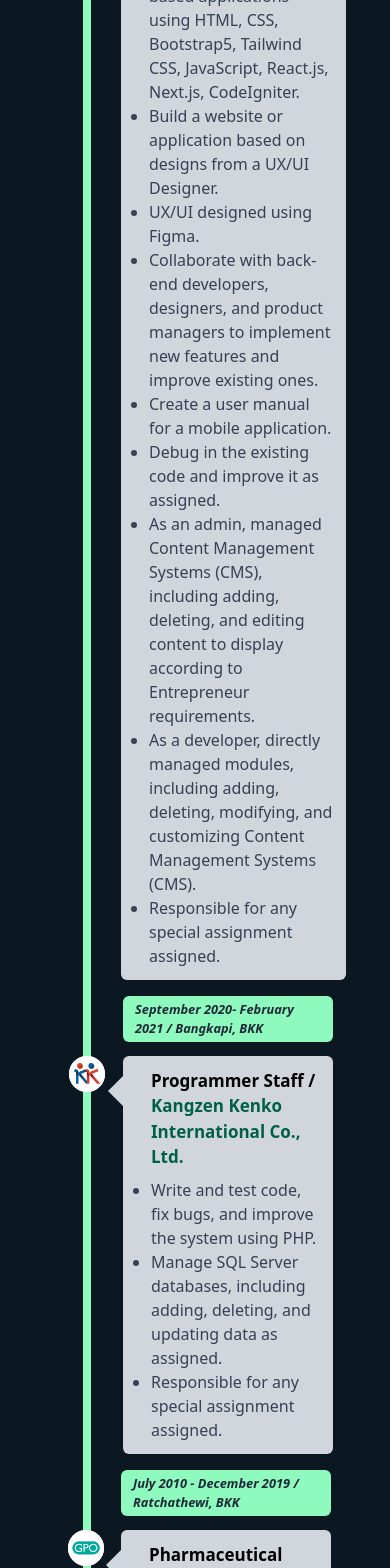
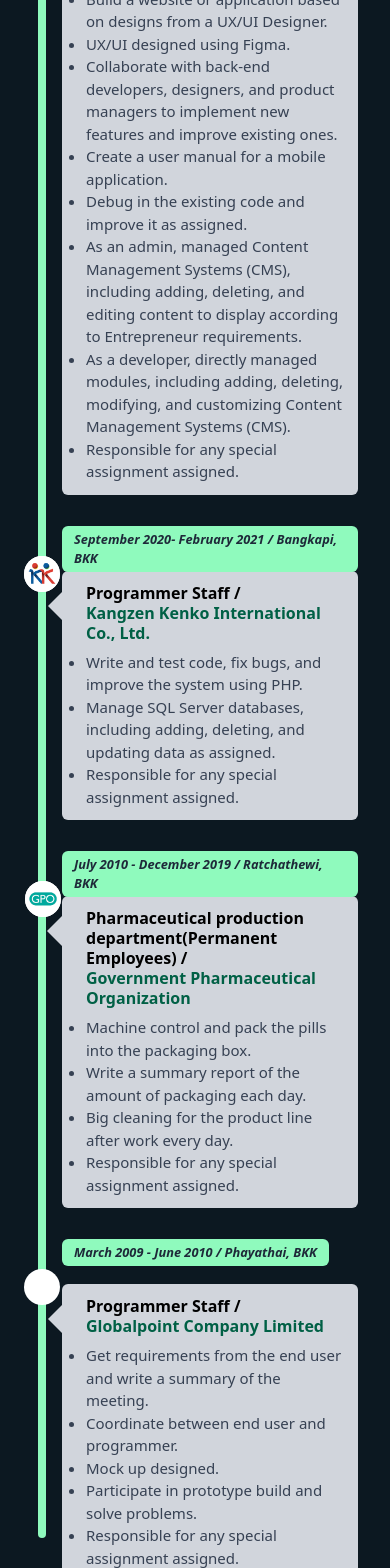
Before and after one commit to KKPornpimon/Kanomsmile29-Portfolio, a Next.js app: page /experience in a window 390 px wide. Shown: the part 432-2000 px from the top of the page. Built offline with nearby package versions, Linux system fonts and the light colour scheme.

Commit message:
recheck overall, change bg-color of title project experience, mobile responsive about timeline of  experience

```diff
--- a/app/experience/page.jsx
+++ b/app/experience/page.jsx
@@ -5,14 +5,14 @@
       <section id="experience" className="mt-20">
           <div className="text-center">
               <h1 className="text-[23px] gardient-text capitalize">experiences</h1>
-              <h1 className="text-gray-300 text-[30px] font-semibold capitalize">Where I’ve been employed</h1>
+              <h1 className="text-gray-300 text-[26px] font-semibold capitalize">Where I’ve been employed</h1>
           </div>
 
           <div className='mt-20'>
             <ul className="timeline relative w-full">
 
-              <li className="wrapper relative z-[3] w-[90%] md:w-[50%] py-5 md:py-2 px-5 my-9">
-                <div className="text-box relative z-[3] rounded-md bg-gray-300 py-3 ps-7 pe-3">
+              <li className="wrapper relative z-[3] w-[85%] md:w-[47%] py-5 md:py-2 my-9">
+                <div className="text-box relative z-[3] rounded-md bg-gray-300 py-3 ps-6 lg:ps-8 pe-3">
                   <span className="circle">
                     <img
                       src='/images/mather.jpg'
@@ -21,10 +21,10 @@
                     />
                   </span>
                   <span className="arrow"></span>
-                  <h2 className="text-[17px] font-semibold pb-2"> Front-end Developer / <span className="inline-block text-emerald-800"> The Mather </span> </h2>
+                  <h2 className="text-base sm:text-[17px] font-semibold pb-2 leading-5"> Front-end Developer / <span className="inline-block leading-5 text-emerald-800"> The Mather </span> </h2>
                   <small className="locate-time"> May 2021 - December 2023 / Lat Phrao, BKK </small>
                   <div className="desc">
-                    <ul className="list-disc text-gray-700">
+                    <ul className="list-disc text-gray-700 text-[15px] sm:text-base">
                       <li>Develop front-end web-based applications using HTML, CSS, Bootstrap5, Tailwind CSS, JavaScript, React.js, Next.js,  CodeIgniter.</li>
                       <li>Build a website or application based on designs from a UX/UI Designer.</li>
                       <li>UX/UI designed using Figma.</li>
@@ -39,8 +39,8 @@
                 </div>
               </li>
 
-              <li className="wrapper relative z-[3] w-[85%] md:w-[50%] py-5 md:py-2 px-5 my-9">
-                <div className="text-box relative z-[3] rounded-md bg-gray-300 py-3 ps-7 pe-3">
+              <li className="wrapper relative z-[3] w-[85%] md:w-[47%] py-5 md:py-2 my-9">
+                <div className="text-box relative z-[3] rounded-md bg-gray-300 py-3 ps-6 lg:ps-8  pe-3">
                   <span className="circle">
                     <img
                       src='/images/kk.jpg'
@@ -49,10 +49,10 @@
                     />
                   </span>
                   <span className="arrow"></span>
-                  <h2 className="text-[17px] font-semibold pb-2"> Programmer Staff / <span className="inline-block text-emerald-800"> Kangzen Kenko International Co., Ltd. </span> </h2>
+                  <h2 className="text-base sm:text-[17px] font-semibold pb-2 leading-5"> Programmer Staff / <span className="inline-block text-emerald-800 leading-5 "> Kangzen Kenko International Co., Ltd. </span> </h2>
                   <small className="locate-time"> September 2020- February 2021 / Bangkapi, BKK </small>
                   <div className="desc">
-                    <ul className="list-disc text-gray-700">
+                    <ul className="list-disc text-gray-700 text-[15px] sm:text-base">
                       <li>Write and test code, fix bugs, and improve the system using PHP.</li>
                       <li>Manage SQL Server databases, including adding, deleting, and updating data as assigned.</li>
                       <li>Responsible for any special assignment assigned.</li>
@@ -61,8 +61,8 @@
                 </div>
               </li>
 
-              <li className="wrapper relative z-[3] w-[85%] md:w-[50%] py-5 md:py-2 px-5 my-9">
-                <div className="text-box relative z-[3] rounded-md bg-gray-300 py-3 ps-7 pe-3">
+              <li className="wrapper relative z-[3] w-[85%] md:w-[47%] py-5 md:py-2 my-9">
+                <div className="text-box relative z-[3] rounded-md bg-gray-300 py-3 ps-6 lg:ps-8 pe-3">
                   <span className="circle">
                     <img
                       src='/images/gpo.png'
@@ -71,10 +71,10 @@
                     />
                   </span>
                   <span className="arrow"></span>
-                  <h2 className="text-[17px] font-semibold pb-2"> Pharmaceutical production department(Permanent Employees) / <span className="inline-block text-emerald-800"> Government Pharmaceutical Organization </span> </h2>
+                  <h2 className="text-base sm:text-[17px] font-semibold pb-2 leading-5"> Pharmaceutical production department(Permanent Employees) / <span className="inline-block text-emerald-800 leading-5"> Government Pharmaceutical Organization </span> </h2>
                   <small className="locate-time"> July 2010 - December 2019 / Ratchathewi, BKK </small>
                   <div className="desc">
-                    <ul className="list-disc text-gray-700">
+                    <ul className="list-disc text-gray-700 text-[15px] sm:text-base">
                       <li>Machine control and pack the pills into the packaging box.</li>
                       <li>Write a summary report of the amount of packaging each day.</li>
                       <li>Big cleaning for the product line after work every day.</li>
@@ -84,8 +84,8 @@
                 </div>
               </li>
 
-              <li className="wrapper relative z-[3] w-[85%] md:w-[50%] py-5 md:py-2 px-5 my-9">
-                <div className="text-box relative z-[3] rounded-md bg-gray-300 py-3 ps-7 pe-3">
+              <li className="wrapper relative z-[3] w-[85%] md:w-[47%] py-5 md:py-2 my-9">
+                <div className="text-box relative z-[3] rounded-md bg-gray-300 py-3 ps-6 lg:ps-8 pe-3">
                   <span className="circle">
                     {/* <img
                       src=''
@@ -94,10 +94,10 @@
                     /> */}
                   </span>
                   <span className="arrow"></span>
-                  <h2 className="text-[17px] font-semibold pb-2"> Programmer Staff / <span className="inline-block text-emerald-800"> Globalpoint Company Limited </span> </h2>
+                  <h2 className="text-base sm:text-[17px] font-semibold pb-2 leading-5"> Programmer Staff / <span className=" leading-5 inline-block text-emerald-800"> Globalpoint Company Limited </span> </h2>
                   <small className="locate-time"> March 2009 - June 2010 / Phayathai, BKK </small>
                   <div className="desc">
-                    <ul className="list-disc text-gray-700">
+                    <ul className="list-disc text-gray-700 text-[15px] sm:text-base">
                       <li>Get requirements from the end user and write a summary of the meeting.</li>
                       <li>Coordinate between end user and programmer.</li>
                       <li>Mock up designed.</li>
--- a/app/globals.css
+++ b/app/globals.css
@@ -24,7 +24,7 @@
 nav, footer {
   color: var(--text-white);
 }
-section {margin: 5rem 2rem;}
+section {margin: 80px 5px;}
 
 
 @layer components{
@@ -120,32 +120,32 @@
   .locate-time {
     @apply absolute italic bg-[var(--highlight)] py-1 px-3
             font-semibold rounded-md
-            top-[-60px] sm:top-[-40px]
+            top-[-45px] sm:top-[-40px]
             start-0 end-auto md:end-0 md:start-auto
             text-gray-800
   }
 
   .wrapper:nth-child(odd) {
-    @apply ml-7 md:ml-0 mr-auto transform translate-x-[-15px] z-[5]
+    @apply ml-4  mr-auto transform translate-x-[-15px] z-[5]
   }
   .wrapper:nth-child(even) {
-    @apply mr-0 ml-0 md:ml-auto transform translate-x-[15px] z-[5]
+    @apply ml-[-14px] md:ml-[367px] lg:ml-[510px] xl:ml-[638px] 2xl:ml-[780px] transform translate-x-[15px] z-[5]
   }
   .circle {
-    @apply absolute top-0 end-[-54px] z-[6] w-9 h-9 inline-block rounded-full bg-white
+    @apply absolute top-[-15px] end-[-54px] z-[6] w-9 h-9 inline-block rounded-full bg-white
   }
 
   .wrapper:nth-child(odd) .circle {
-    @apply start-[-53px] md:start-[314px] lg:start-[440px] xl:start-[570px]
+    @apply start-[-37px] md:start-[343px] lg:start-[472px] xl:start-[600px] 2xl:start-[730px]
   }
   .wrapper:nth-child(even) .circle {
-    @apply start-[-54px]
+    @apply start-[-38px] md:start-[-36px] lg:start-[-50px] 2xl:start-[-65px]
   }
 
   .timeline::after {
     @apply absolute rounded-md content-['']
             w-2 h-full bg-[var(--highlight)]
-            top-0 start-[38px] md:start-[50%] ml-[-3px] z-[-1px]
+            top-[-15px] start-[20px] md:start-[50%] ml-[-3px] z-[-1px]
             animate-movetimeline
   }
 
@@ -156,7 +156,7 @@
             border-b-[15px] border-b-transparent
 
             md:border-l-[15px] md:border-l-gray-300 md:end-[-15px]
-            md:left-[296px] lg:left-[424px] xl:left-[551px]
+            md:left-[341px] lg:left-[460px] xl:left-[580px] 2xl:left-[700px]
 
             border-r-[15px] border-r-gray-300 start-[-15px]
 
@@ -170,7 +170,7 @@
             border-t-[15px] border-t-transparent
             border-b-[15px] border-b-transparent
 
-            border-r-[15px] border-r-gray-300 start-[-15px]
+            border-r-[15px] border-r-gray-300 start-[-14px]
 
   }
   .wrapper:nth-child(even) .locate-time {
@@ -243,7 +243,7 @@
 }
 
 .contact-card:hover {
-  @apply sm:translate-x-[50%]
+  @apply translate-x-[5%] sm:translate-x-[50%]
 }
 
 .contact-card .contact-detail {
--- a/components/CardExpeience.jsx
+++ b/components/CardExpeience.jsx
@@ -26,7 +26,7 @@
                         </div>
                         <div className="relative face face2">
                             <div className="content">
-                                <ul className="leading-5 ml-5">
+                                <ul className="leading-5 ml-1">
                                     {
                                         item.detail.map((e, index) => {
                                             return (
@@ -46,7 +46,7 @@
                                         })
                                     }
                                 </div>
-                                <div className="absolute inset-x-0 bottom-3 flex justify-center items-center">
+                                <div className="absolute inset-x-0 bottom-2 flex justify-center items-center">
                                     {
                                         item.url !== '' ? (
                                             <Link href={item.url} target="_blank" className="text-center">
--- a/components/Experiences.jsx
+++ b/components/Experiences.jsx
@@ -11,7 +11,7 @@
         <div>
           <ul className="timeline relative w-full mt-12 ">
 
-            <li className="wrapper relative z-[3] w-[90%] md:w-[50%] py-5 md:py-2 px-5 my-9">
+            <li className="wrapper relative z-[3] w-[90%] md:w-[50%] py-5 md:py-2 my-9">
               <div className="text-box relative z-[3] rounded-md bg-gray-300 py-3 ps-7 pe-3">
                 <span className="circle">
                   <img
```
